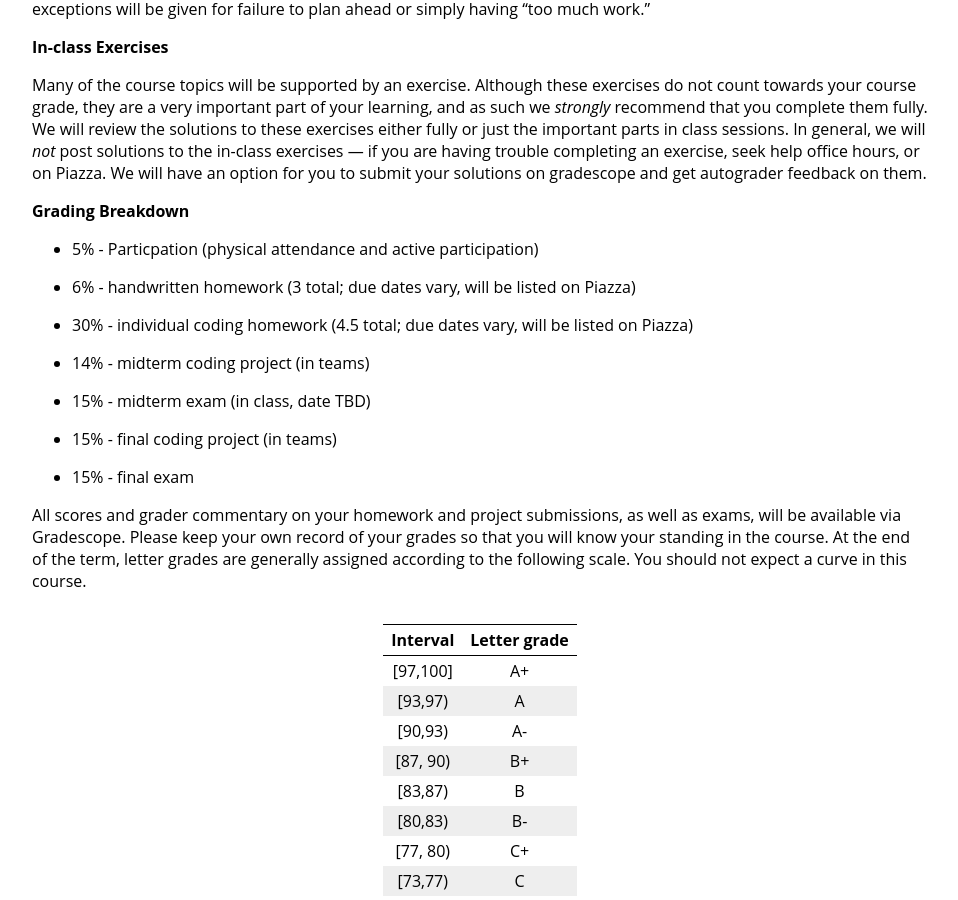
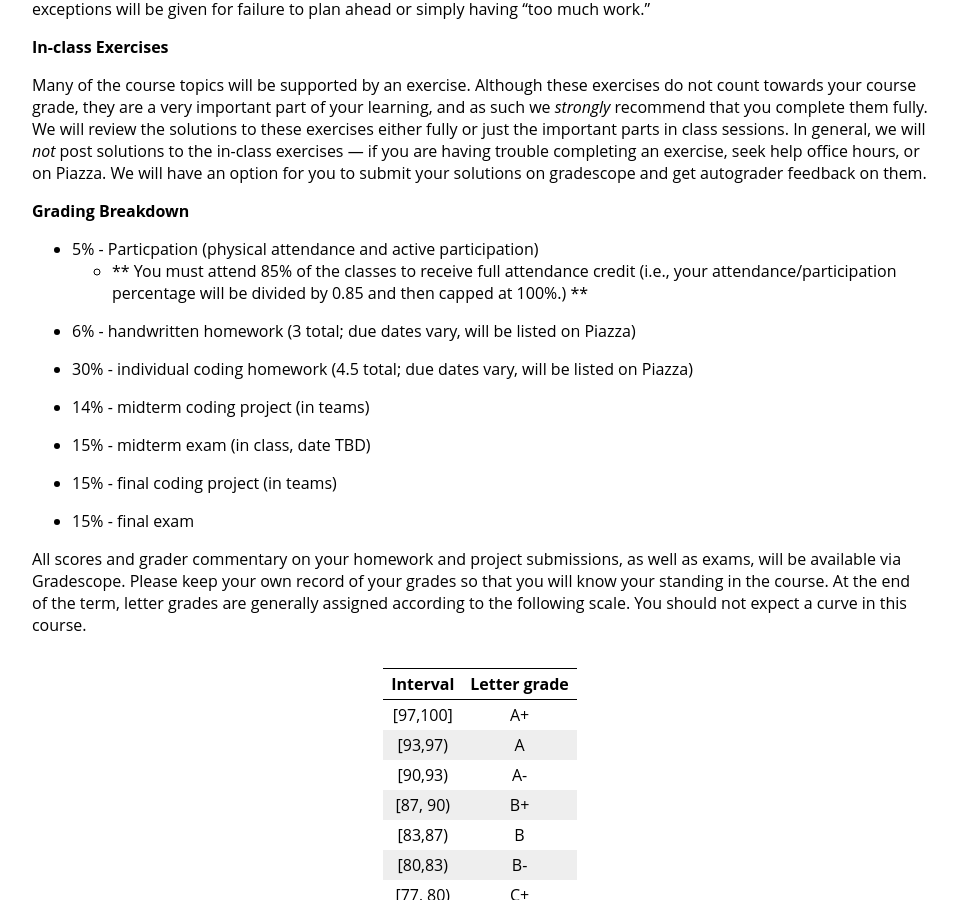
Before and after one commit to jhu-ip/cs220-f23, a Jekyll site: the page built from syllabus.md, in a window 1280 px wide and 900 px high, scrolled down 4516 px. Shown: the whole window, without its empty margins (160-1118 px from the left). Built offline with Jekyll 4.4.1, drawn with Linux system fonts in a browser that asks for light colours.

Commit message:
clarified participation

```diff
--- a/syllabus.md
+++ b/syllabus.md
@@ -303,7 +303,7 @@ gradescope and get autograder feedback on them.
 **Grading Breakdown**
 
 -   5% - Particpation (physical attendance and active participation)
-
+    - ** You must attend 85% of the classes to receive full attendance credit (i.e., your attendance/participation percentage will be divided by 0.85 and then capped at 100%.) **
 -   6% - handwritten homework (3 total; due dates vary, will be listed
     on Piazza)
 
```
